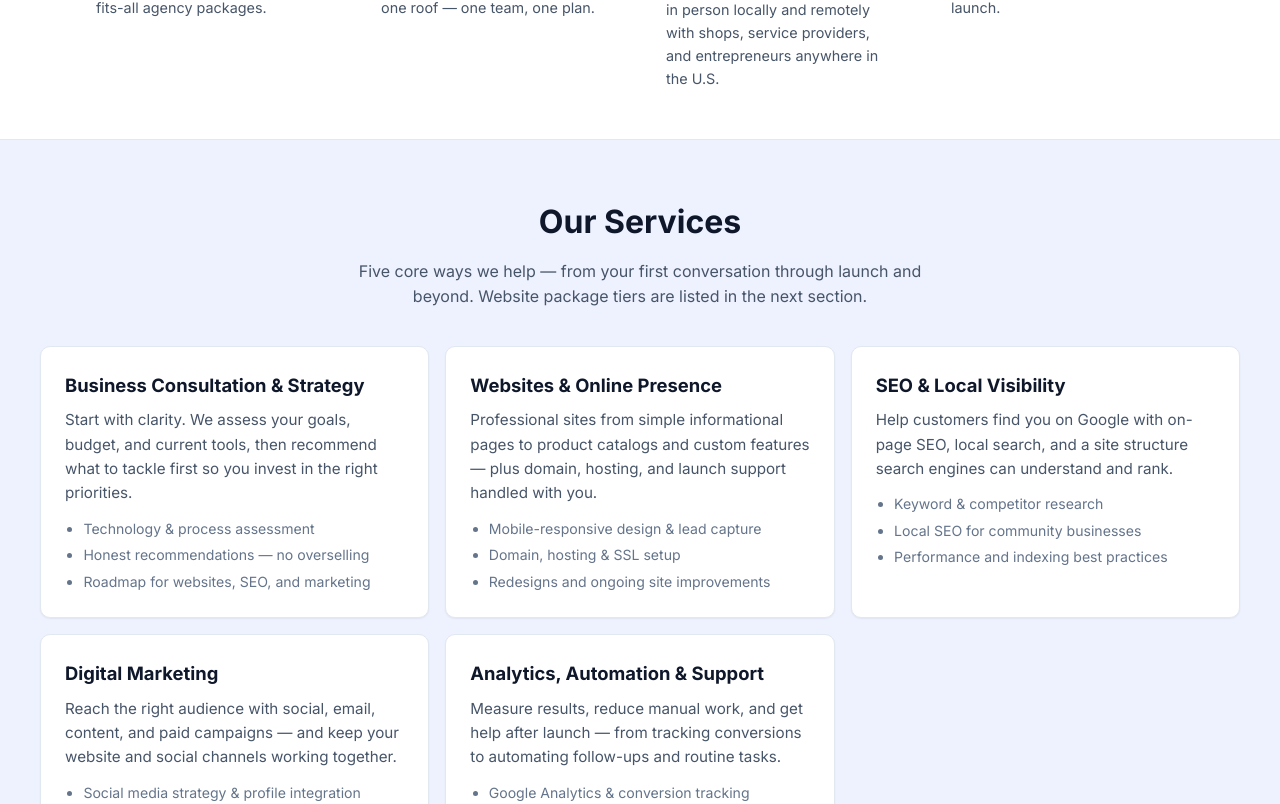
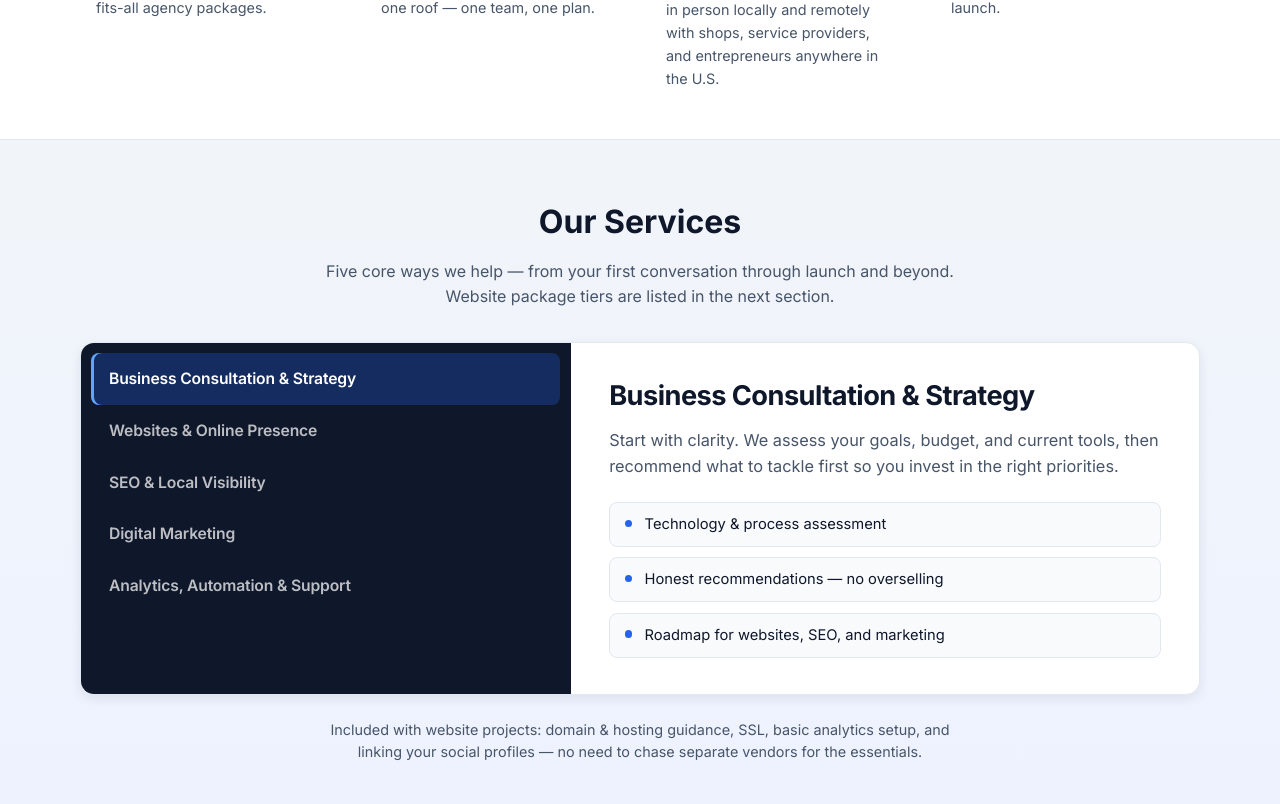
Before and after one commit to atphung21/business-web-template, a React (Create React App) app: page / in a window 1280 px wide. Shown: the part 896-1700 px from the top of the page. Built offline with nearby package versions, Linux system fonts and the light colour scheme.

Commit message:
restructure layout.

```diff
--- a/src/App.css
+++ b/src/App.css
@@ -295,193 +295,147 @@ header.site-header {
 
 /* Services */
 .services-section {
-  background: #eef2ff;
+  background: linear-gradient(180deg, #f1f5f9 0%, #eef2ff 100%);
 }
 
 .services-included-note {
   max-width: 640px;
-  margin: 1.25rem auto 0;
-  padding: 0 1.25rem;
+  margin: 1.5rem auto 0;
   text-align: center;
   font-size: 0.9rem;
   color: var(--color-ink-muted);
   line-height: 1.55;
 }
 
-.services-section .section__inner {
-  max-width: 100%;
-  padding-left: 0;
-  padding-right: 0;
+.services-showcase {
+  display: grid;
+  grid-template-columns: minmax(15rem, 0.92fr) minmax(0, 1.18fr);
+  min-height: 22rem;
+  margin-top: 0.5rem;
+  background: var(--color-surface);
+  border: 1px solid var(--color-border);
+  border-radius: 14px;
+  overflow: hidden;
+  box-shadow: var(--shadow-md);
 }
 
-.services-section .section__title,
-.services-section .section__lead {
-  padding-left: 1.25rem;
-  padding-right: 1.25rem;
+.services-showcase__nav {
+  display: flex;
+  flex-direction: column;
+  background: #0f172a;
+  padding: 0.65rem;
 }
 
-.services-carousel__toolbar {
-  display: flex;
-  align-items: center;
-  justify-content: space-between;
-  gap: 1rem;
-  padding: 0 1.25rem 0.75rem;
-  max-width: var(--max-width);
-  margin: 0 auto;
+.services-showcase__tab {
+  display: block;
+  width: 100%;
+  text-align: left;
+  margin: 0;
+  padding: 0.95rem 1.1rem;
+  border: 0;
+  border-radius: 8px;
+  background: transparent;
+  color: rgba(255, 255, 255, 0.72);
+  font-family: inherit;
+  font-size: 0.98rem;
+  font-weight: 600;
+  line-height: 1.35;
+  letter-spacing: -0.01em;
+  cursor: pointer;
 }
 
-.services-carousel__hint {
-  margin: 0;
-  font-size: 0.85rem;
-  color: var(--color-ink-soft);
-}
-
-.services-carousel__controls {
-  display: flex;
-  gap: 0.5rem;
-  flex-shrink: 0;
-}
-
-.services-carousel__btn {
-  width: 2.25rem;
-  height: 2.25rem;
-  border: 1px solid var(--color-border);
-  border-radius: 50%;
-  background: var(--color-surface);
-  color: var(--color-ink);
-  font-size: 1.35rem;
-  line-height: 1;
-  cursor: pointer;
-  display: flex;
-  align-items: center;
-  justify-content: center;
-  box-shadow: var(--shadow-sm);
-  transition: background 0.15s ease, border-color 0.15s ease;
-}
-
-.services-carousel__btn:hover {
-  background: var(--color-primary);
-  border-color: var(--color-primary);
+.services-showcase__tab:hover {
+  background: rgba(255, 255, 255, 0.06);
   color: #fff;
 }
 
-.services-carousel__viewport {
-  position: relative;
-  max-width: 100%;
+.services-showcase__tab.is-active {
+  background: rgba(37, 99, 235, 0.28);
+  color: #fff;
+  box-shadow: inset 3px 0 0 #60a5fa;
 }
 
-.services-carousel__viewport::after {
+.services-showcase__panel {
+  display: flex;
+  flex-direction: column;
+  justify-content: center;
+  padding: 2.25rem 2.4rem;
+}
+
+.services-showcase__heading {
+  margin: 0 0 0.85rem;
+  font-size: clamp(1.35rem, 2.2vw, 1.7rem);
+  line-height: 1.25;
+  letter-spacing: -0.02em;
+  color: var(--color-ink);
+}
+
+.services-showcase__copy {
+  margin: 0 0 1.35rem;
+  max-width: 36rem;
+  color: var(--color-ink-muted);
+  font-size: 1.02rem;
+  line-height: 1.65;
+}
+
+.services-showcase__points {
+  display: grid;
+  gap: 0.65rem;
+  margin: 0;
+  padding: 0;
+  list-style: none;
+}
+
+.services-showcase__points li {
+  position: relative;
+  padding: 0.7rem 0.9rem 0.7rem 2.15rem;
+  border: 1px solid var(--color-border);
+  border-radius: 8px;
+  background: var(--color-bg);
+  color: var(--color-ink);
+  font-size: 0.92rem;
+  line-height: 1.4;
+}
+
+.services-showcase__points li::before {
   content: "";
   position: absolute;
-  top: 0;
-  right: 0;
-  bottom: 0;
-  width: 3rem;
-  background: linear-gradient(to right, transparent, #eef2ff);
-  pointer-events: none;
+  left: 0.9rem;
+  top: 1.05rem;
+  width: 0.45rem;
+  height: 0.45rem;
+  border-radius: 50%;
+  background: var(--color-primary);
 }
 
-.services-carousel__track {
-  display: flex;
-  gap: 1rem;
-  overflow-x: auto;
-  scroll-snap-type: x mandatory;
-  scroll-padding-inline: 1.25rem;
-  -webkit-overflow-scrolling: touch;
-  padding: 0.25rem 1.25rem 1rem;
-  scrollbar-width: thin;
-  scrollbar-color: var(--color-primary) transparent;
-}
-
-.services-carousel__track:focus-visible {
-  outline: 2px solid var(--color-primary);
-  outline-offset: 4px;
-  border-radius: var(--radius);
-}
-
-.services-carousel__track::-webkit-scrollbar {
-  height: 6px;
-}
-
-.services-carousel__track::-webkit-scrollbar-thumb {
-  background: var(--color-primary);
-  border-radius: 999px;
-}
-
-.services-carousel__slide {
-  flex: 0 0 min(300px, 82vw);
-  scroll-snap-align: start;
-}
-
-.service-card {
-  background: var(--color-surface);
-  border-radius: var(--radius);
-  padding: 1.5rem;
-  box-shadow: var(--shadow-sm);
-  border: 1px solid var(--color-border);
-  text-align: left;
-  height: 100%;
-  min-height: 220px;
-}
-
-/* Large screens: grid shows everything at once (no hidden scroll) */
-@media (min-width: 1100px) {
-  .services-carousel__toolbar {
-    display: none;
+@media (max-width: 800px) {
+  .services-showcase {
+    grid-template-columns: 1fr;
+    min-height: 0;
   }
 
-  .services-carousel__viewport::after {
-    display: none;
+  .services-showcase__nav {
+    flex-direction: row;
+    overflow-x: auto;
+    padding: 0.5rem;
+    gap: 0.25rem;
+    -webkit-overflow-scrolling: touch;
   }
 
-  .services-carousel__track {
-    display: grid;
-    grid-template-columns: repeat(3, 1fr);
-    overflow: visible;
-    scroll-snap-type: none;
-    padding-bottom: 0;
+  .services-showcase__tab {
+    flex: 0 0 auto;
+    white-space: nowrap;
+    padding: 0.7rem 0.9rem;
+    font-size: 0.88rem;
   }
 
-  .services-carousel__slide {
-    flex: unset;
-    scroll-snap-align: unset;
-  }
-}
-
-@media (min-width: 1400px) {
-  .services-section .section__inner {
-    max-width: var(--max-width);
-    margin: 0 auto;
-    padding-left: 1.25rem;
-    padding-right: 1.25rem;
+  .services-showcase__tab.is-active {
+    box-shadow: inset 0 -3px 0 #60a5fa;
   }
 
-  .services-carousel__track {
-    padding-left: 0;
-    padding-right: 0;
+  .services-showcase__panel {
+    padding: 1.5rem 1.25rem 1.65rem;
   }
-}
-
-.service-card__title {
-  margin: 0 0 0.5rem;
-  font-size: 1.15rem;
-}
-
-.service-card__description {
-  margin: 0 0 0.75rem;
-  color: var(--color-ink-muted);
-  font-size: 0.95rem;
-}
-
-.service-card__highlights {
-  margin: 0;
-  padding-left: 1.15rem;
-  font-size: 0.88rem;
-  color: var(--color-ink-soft);
-}
-
-.service-card__highlights li + li {
-  margin-top: 0.25rem;
 }
 
 /* Packages */
@@ -655,23 +609,63 @@ header.site-header {
 }
 
 /* FAQ */
+.faq-section {
+  background: var(--color-surface);
+  border-top: 1px solid var(--color-border);
+}
+
 .faq-list {
+  display: grid;
+  gap: 0.55rem;
   margin: 0;
 }
 
 .faq-item {
-  border-bottom: 1px solid var(--color-border);
-  padding: 1.25rem 0;
+  background: var(--color-bg);
+  border: 1px solid var(--color-border);
+  border-radius: var(--radius);
+  overflow: hidden;
 }
 
-.faq-item dt {
-  font-weight: 700;
-  margin-bottom: 0.35rem;
+.faq-item summary {
+  display: flex;
+  align-items: center;
+  gap: 0.85rem;
+  padding: 0.95rem 1.1rem;
+  cursor: pointer;
+  list-style: none;
+  font-weight: 650;
+  line-height: 1.35;
 }
 
-.faq-item dd {
+.faq-item summary::-webkit-details-marker {
+  display: none;
+}
+
+.faq-item summary::after {
+  content: "";
+  flex: 0 0 auto;
+  width: 0.4rem;
+  height: 0.4rem;
+  margin-left: auto;
+  margin-top: -0.12rem;
+  border-right: 2px solid var(--color-primary);
+  border-bottom: 2px solid var(--color-primary);
+  transform: rotate(45deg);
+  transition: transform 0.18s ease;
+}
+
+.faq-item[open] summary::after {
+  margin-top: 0.12rem;
+  transform: rotate(-135deg);
+}
+
+.faq-item p {
   margin: 0;
+  padding: 0 1.1rem 1.05rem;
   color: var(--color-ink-muted);
+  font-size: 0.95rem;
+  line-height: 1.6;
 }
 
 /* Contact */
--- a/src/components/nav/Nav.jsx
+++ b/src/components/nav/Nav.jsx
@@ -9,8 +9,8 @@ const navLinks = [
   { sectionId: "packages", label: "Website Packages" },
   { sectionId: "process", label: "How It Works" },
   { sectionId: "about", label: "About" },
+  { sectionId: "contact", label: "Contact" },
   { sectionId: "faq", label: "FAQ" },
-  { sectionId: "contact", label: "Contact" },
 ];
 
 export const Nav = ({ businessName, onConsultClick }) => {
--- a/src/components/servicesCarousel/ServicesCarousel.jsx
+++ b/src/components/servicesCarousel/ServicesCarousel.jsx
@@ -1,61 +1,74 @@
-import React, { useRef, useCallback } from "react";
-import { ServiceCard } from "../serviceCard/ServiceCard";
+import React, { useId, useState } from "react";
 
 export const ServicesCarousel = ({ services }) => {
-  const trackRef = useRef(null);
-
-  const scrollByCard = useCallback((direction) => {
-    const track = trackRef.current;
-    if (!track) return;
-    const slide = track.querySelector(".services-carousel__slide");
-    const gap = parseFloat(getComputedStyle(track).gap) || 16;
-    const distance = slide ? slide.offsetWidth + gap : 320;
-    track.scrollBy({ left: direction * distance, behavior: "smooth" });
-  }, []);
+  const [active, setActive] = useState(0);
+  const baseId = useId();
+  const current = services[active];
 
   return (
-    <div className="services-carousel">
-      <div className="services-carousel__toolbar">
-        <p className="services-carousel__hint">
-          Swipe or use arrows to explore all services
-        </p>
-        <div className="services-carousel__controls">
-          <button
-            type="button"
-            className="services-carousel__btn"
-            onClick={() => scrollByCard(-1)}
-            aria-label="Show previous services"
-          >
-            ‹
-          </button>
-          <button
-            type="button"
-            className="services-carousel__btn"
-            onClick={() => scrollByCard(1)}
-            aria-label="Show next services"
-          >
-            ›
-          </button>
-        </div>
+    <div className="services-showcase">
+      <div
+        className="services-showcase__nav"
+        role="tablist"
+        aria-label="Our services"
+        aria-orientation="vertical"
+      >
+        {services.map((service, index) => {
+          const selected = index === active;
+          return (
+            <button
+              key={service.title}
+              type="button"
+              role="tab"
+              id={`${baseId}-tab-${index}`}
+              aria-selected={selected}
+              aria-controls={`${baseId}-panel`}
+              tabIndex={selected ? 0 : -1}
+              className={
+                selected
+                  ? "services-showcase__tab is-active"
+                  : "services-showcase__tab"
+              }
+              onClick={() => setActive(index)}
+              onKeyDown={(event) => {
+                if (event.key === "ArrowDown" || event.key === "ArrowRight") {
+                  event.preventDefault();
+                  const next = (index + 1) % services.length;
+                  setActive(next);
+                  event.currentTarget.parentElement
+                    ?.querySelectorAll('[role="tab"]')
+                    [next]?.focus();
+                }
+                if (event.key === "ArrowUp" || event.key === "ArrowLeft") {
+                  event.preventDefault();
+                  const prev = (index - 1 + services.length) % services.length;
+                  setActive(prev);
+                  event.currentTarget.parentElement
+                    ?.querySelectorAll('[role="tab"]')
+                    [prev]?.focus();
+                }
+              }}
+            >
+              {service.title}
+            </button>
+          );
+        })}
       </div>
-      <div className="services-carousel__viewport">
-        <div
-          className="services-carousel__track"
-          ref={trackRef}
-          role="list"
-          aria-label="Our services"
-          tabIndex={0}
-        >
-          {services.map((service) => (
-            <div
-              key={service.title}
-              className="services-carousel__slide"
-              role="listitem"
-            >
-              <ServiceCard {...service} />
-            </div>
-          ))}
-        </div>
+      <div
+        className="services-showcase__panel"
+        role="tabpanel"
+        id={`${baseId}-panel`}
+        aria-labelledby={`${baseId}-tab-${active}`}
+      >
+        <h3 className="services-showcase__heading">{current.title}</h3>
+        <p className="services-showcase__copy">{current.description}</p>
+        {current.highlights?.length > 0 ? (
+          <ul className="services-showcase__points">
+            {current.highlights.map((item) => (
+              <li key={item}>{item}</li>
+            ))}
+          </ul>
+        ) : null}
       </div>
     </div>
   );
```
Also changed, not shown: src/pages/LandingPage.jsx (+7 -7 lines).
